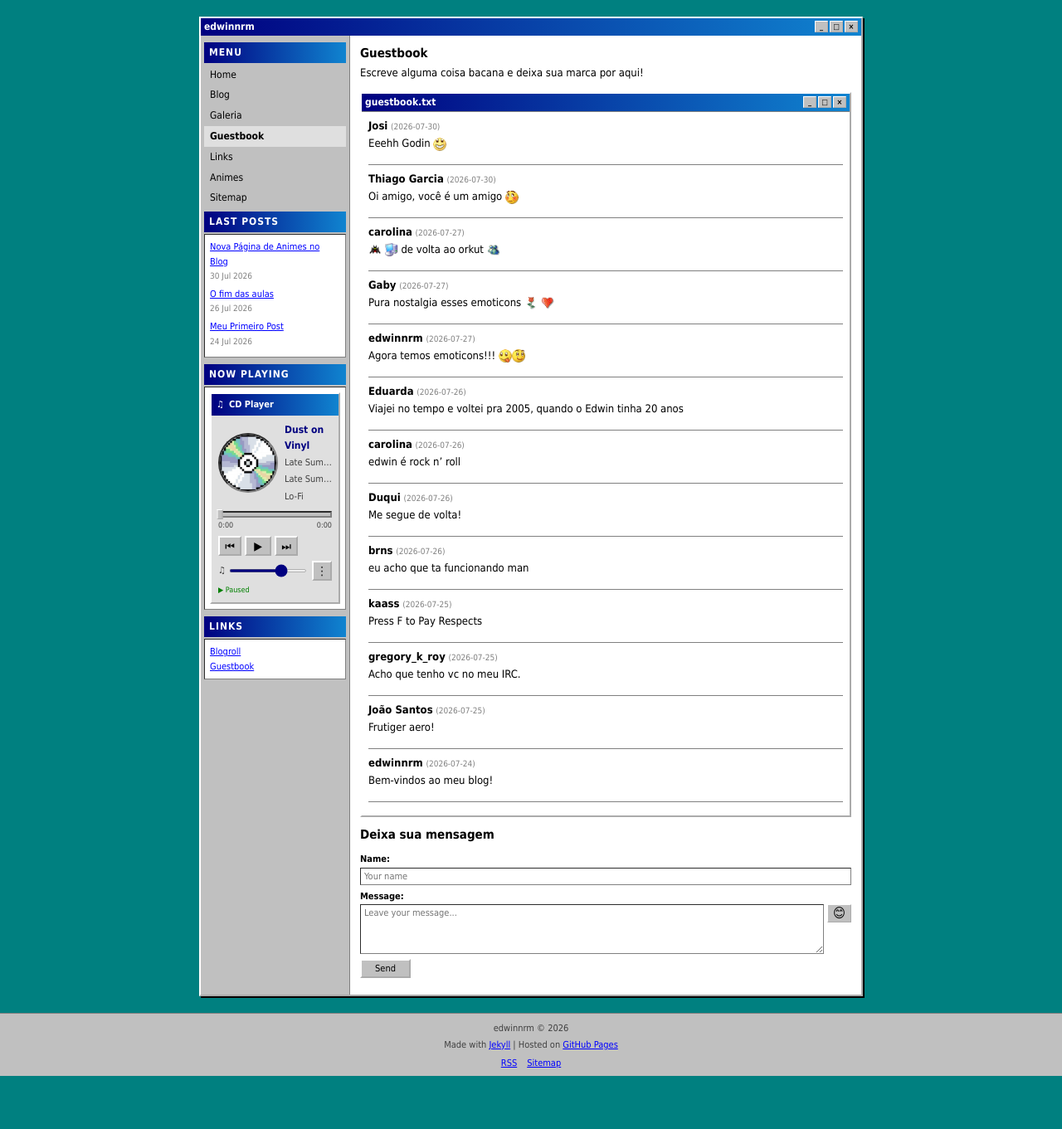
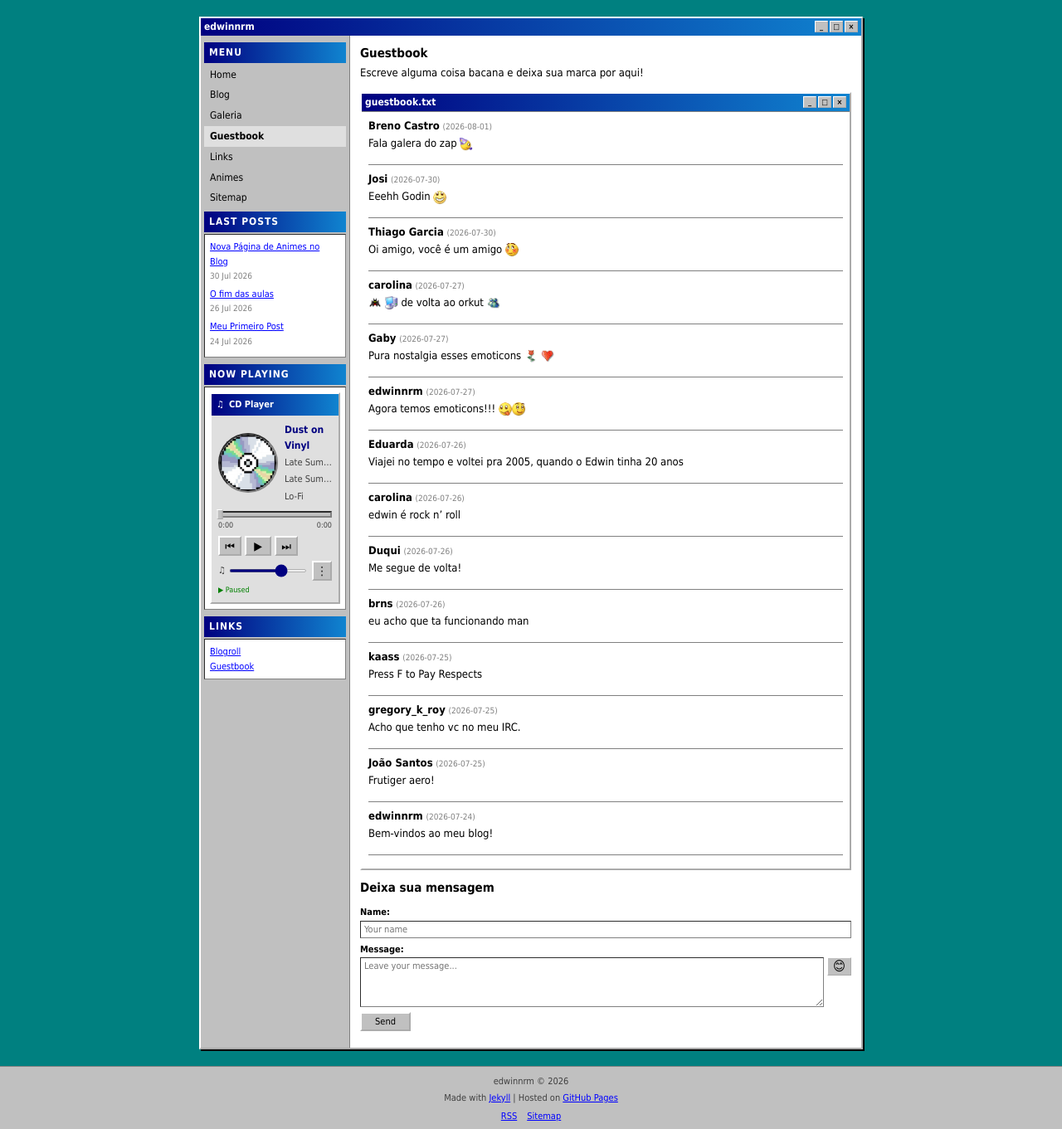
Before and after one commit to EdwinNRM/Blog, a Jekyll site: the page built from pages/guestbook.md, in a window 1280 px wide. Shown: the whole page at 83% size. Built offline with Jekyll 4.4.1, drawn with Linux system fonts in a browser that asks for light colours; before the commit the page ends 1297 px from its top, so only the background shows below that.

Commit message:
Add guestbook from Breno Castro

```diff
--- a/_data/guestbook.yml
+++ b/_data/guestbook.yml
@@ -51,3 +51,7 @@
 - name: "Josi"
   date: "2026-07-30"
   message: "Eeehh Godin :open-mouthed:"
+
+- name: "Breno Castro"
+  date: "2026-08-01"
+  message: "Fala galera do zap :party:"
```
